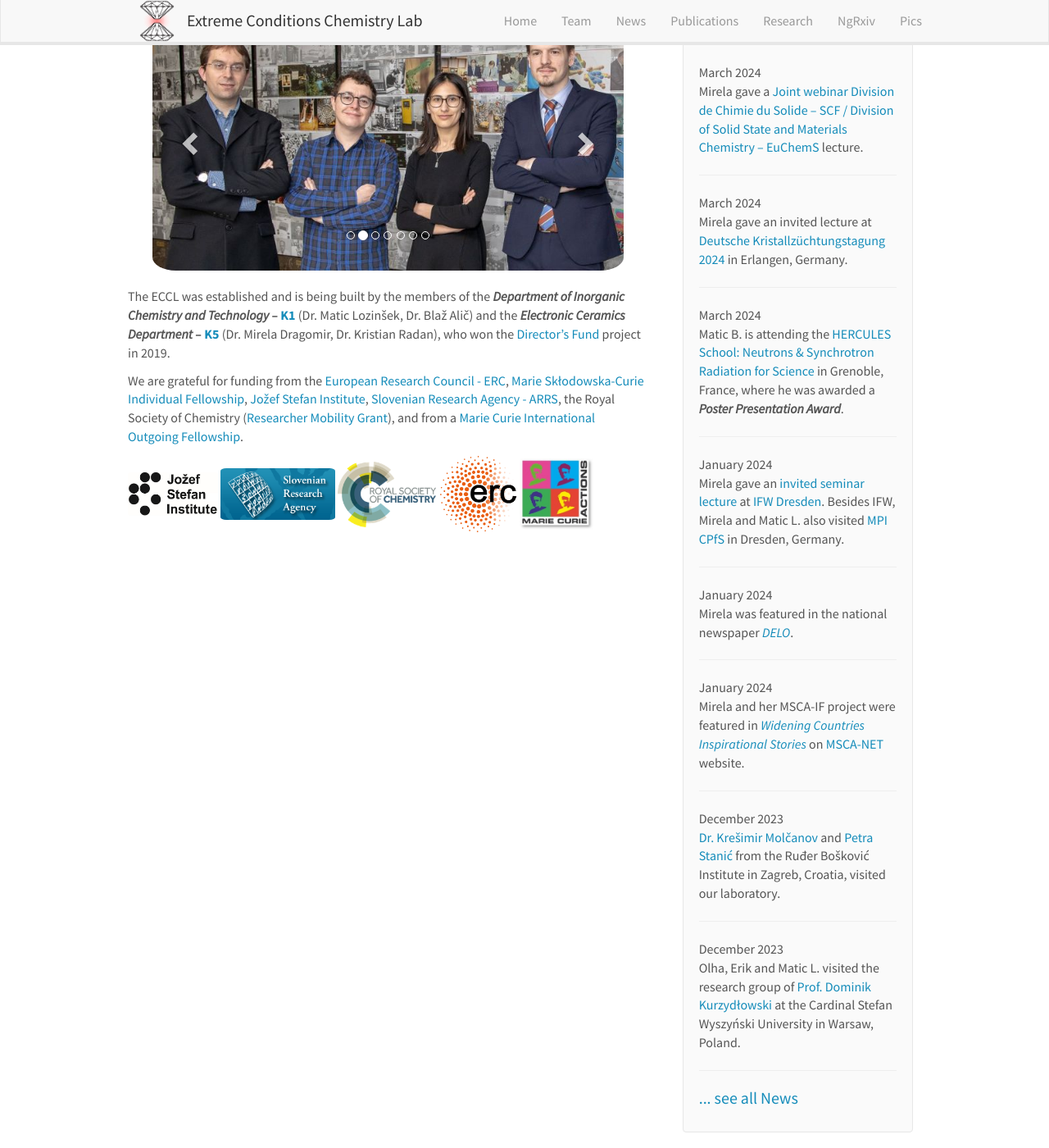
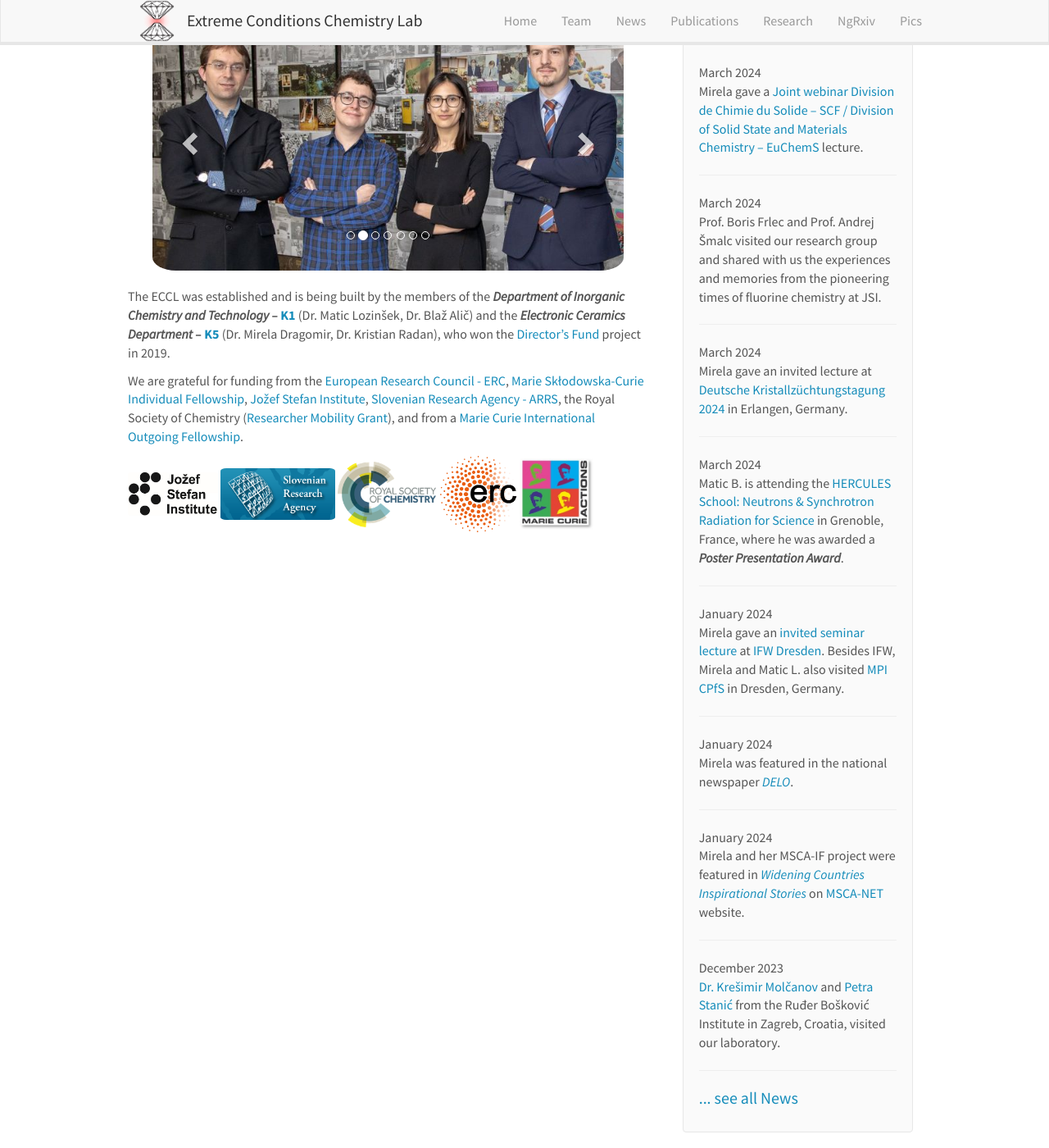
Before and after one commit to eccl-jsi/eccl-jsi.github.io, a Jekyll site: the page built from _pages/home.md, in a window 1280 px wide and 1400 px high, scrolled down 239 px. Shown: the whole window at 82% size. Built offline with Jekyll 4.4.1, drawn with Linux system fonts in a browser that asks for light colours; nearby versions of some CDN libraries.

Commit message:
Update news.yml

```diff
--- a/_data/news.yml
+++ b/_data/news.yml
@@ -3,6 +3,9 @@
 
 - date: March 2024
   headline: "Mirela gave a <a href='https://www.euchems.eu/divisions/solid-state-and-materials-chemistry/news/'>Joint webinar Division de Chimie du Solide – SCF / Division of Solid State and Materials Chemistry – EuChemS</a> lecture."
+
+- date: March 2024
+  headline: "Prof. Boris Frlec and Prof. Andrej Šmalc visited our research group and shared with us the experiences and memories from the pioneering times of fluorine chemistry at JSI."
 
 - date: March 2024
   headline: "Mirela gave an invited lecture at <a href='https://www.iisb.fraunhofer.de/de/research_areas/materialien/dkt2024.html'>Deutsche Kristallzüchtungstagung 2024</a> in Erlangen, Germany."
```
